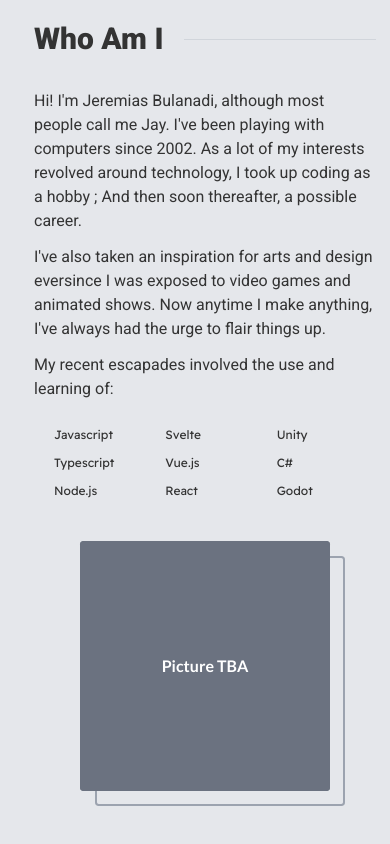
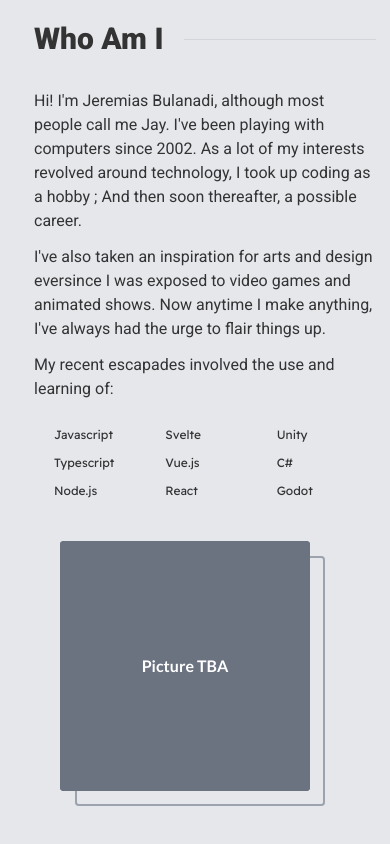
Before and after one commit to JeremiasBulanadi/CV-site, a Svelte app: page / in a window 390 px wide. Shown: the part 894-1738 px from the top of the page. Built offline with nearby package versions, Linux system fonts and the light colour scheme.

Commit message:
Adjusted alignment on image container

```diff
--- a/src/components/About.svelte
+++ b/src/components/About.svelte
@@ -52,7 +52,7 @@
                 </li>
             </ul>
         </article>
-        <div class="image-container flex justify-center items-center m-9 bg-gray-500 text-white font-lato font-bold">
+        <div class="image-container flex justify-center items-center m-9 right-5 sm:right-0 sm:pr-0 bg-gray-500 text-white font-lato font-bold">
             <div class="image-holder bg-gray-500 flex justify-center items-center">
                 Picture TBA
             </div>
```
